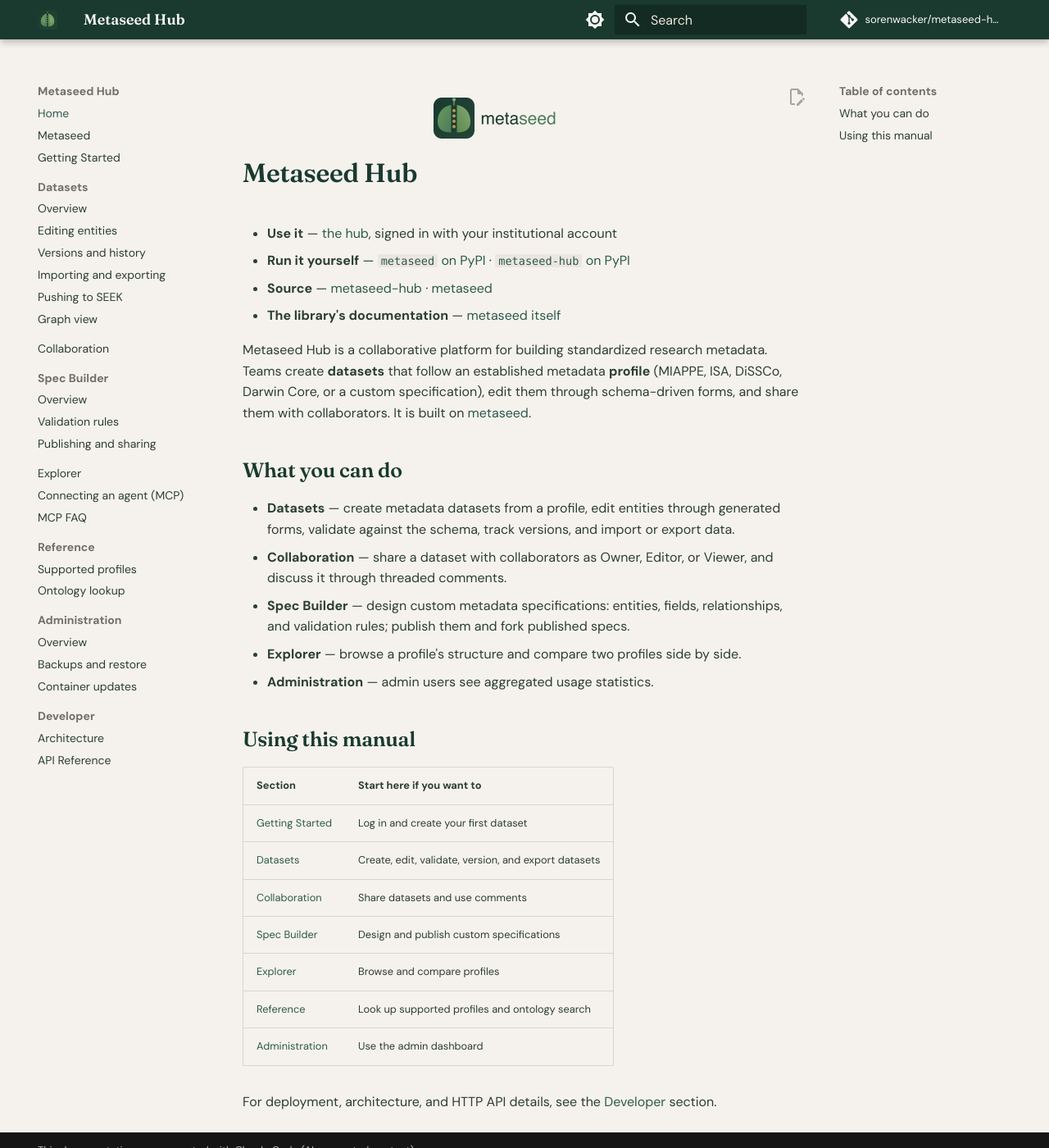
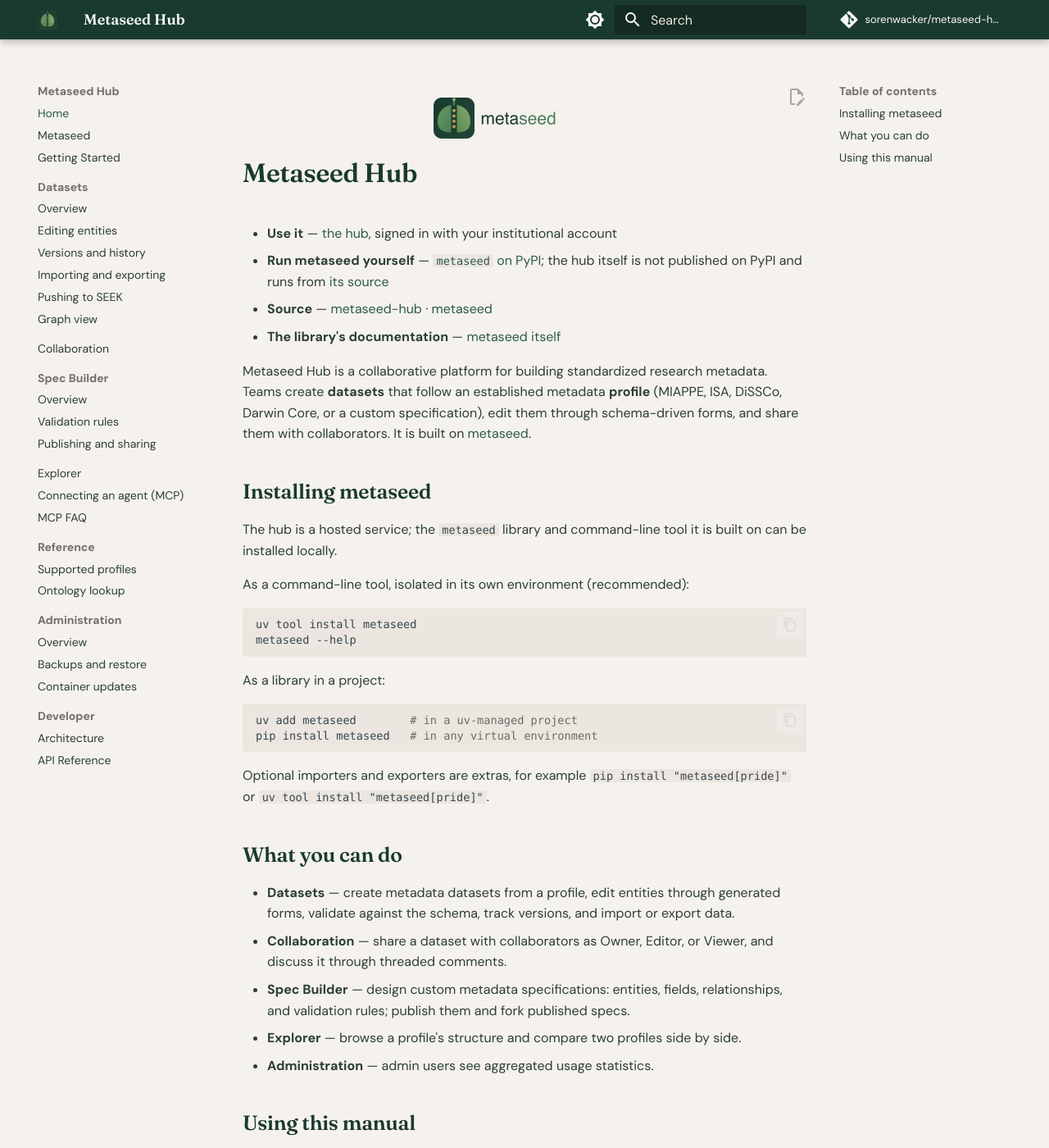
Before and after one commit to sorenwacker/metaseed-hub, an MkDocs documentation site: the page built from docs/index.md, in a window 1280 px wide and 1400 px high. Shown: the whole window at 82% size. Built offline with MkDocs 1.6.1 and Material for MkDocs 9.7.7, drawn with Linux system fonts in a browser that asks for light colours; comment, search, counter and statistics services are not loaded.

Commit message:
The hub page linked to a metaseed-hub PyPI project that does not exist and gave no install command (#252)

````diff
--- a/docs/index.md
+++ b/docs/index.md
@@ -5,12 +5,32 @@
 # Metaseed Hub
 
 - **Use it** — [the hub](https://metaseed.ewi.tudelft.nl/hub/), signed in with your institutional account
-- **Run it yourself** — [`metaseed` on PyPI](https://pypi.org/project/metaseed/) · [`metaseed-hub` on PyPI](https://pypi.org/project/metaseed-hub/)
+- **Run metaseed yourself** — [`metaseed` on PyPI](https://pypi.org/project/metaseed/); the hub itself is not published on PyPI and runs from [its source](https://github.com/sorenwacker/metaseed-hub)
 - **Source** — [metaseed-hub](https://github.com/sorenwacker/metaseed-hub) · [metaseed](https://github.com/sorenwacker/metaseed)
 - **The library's documentation** — [metaseed itself](https://sorenwacker.github.io/metaseed/)
 
 
 Metaseed Hub is a collaborative platform for building standardized research metadata. Teams create **datasets** that follow an established metadata **profile** (MIAPPE, ISA, DiSSCo, Darwin Core, or a custom specification), edit them through schema-driven forms, and share them with collaborators. It is built on [metaseed](https://github.com/sorenwacker/metaseed).
+
+## Installing metaseed
+
+The hub is a hosted service; the `metaseed` library and command-line tool it is built on can be installed locally.
+
+As a command-line tool, isolated in its own environment (recommended):
+
+```bash
+uv tool install metaseed
+metaseed --help
+```
+
+As a library in a project:
+
+```bash
+uv add metaseed        # in a uv-managed project
+pip install metaseed   # in any virtual environment
+```
+
+Optional importers and exporters are extras, for example `pip install "metaseed[pride]"` or `uv tool install "metaseed[pride]"`.
 
 ## What you can do
 
````
